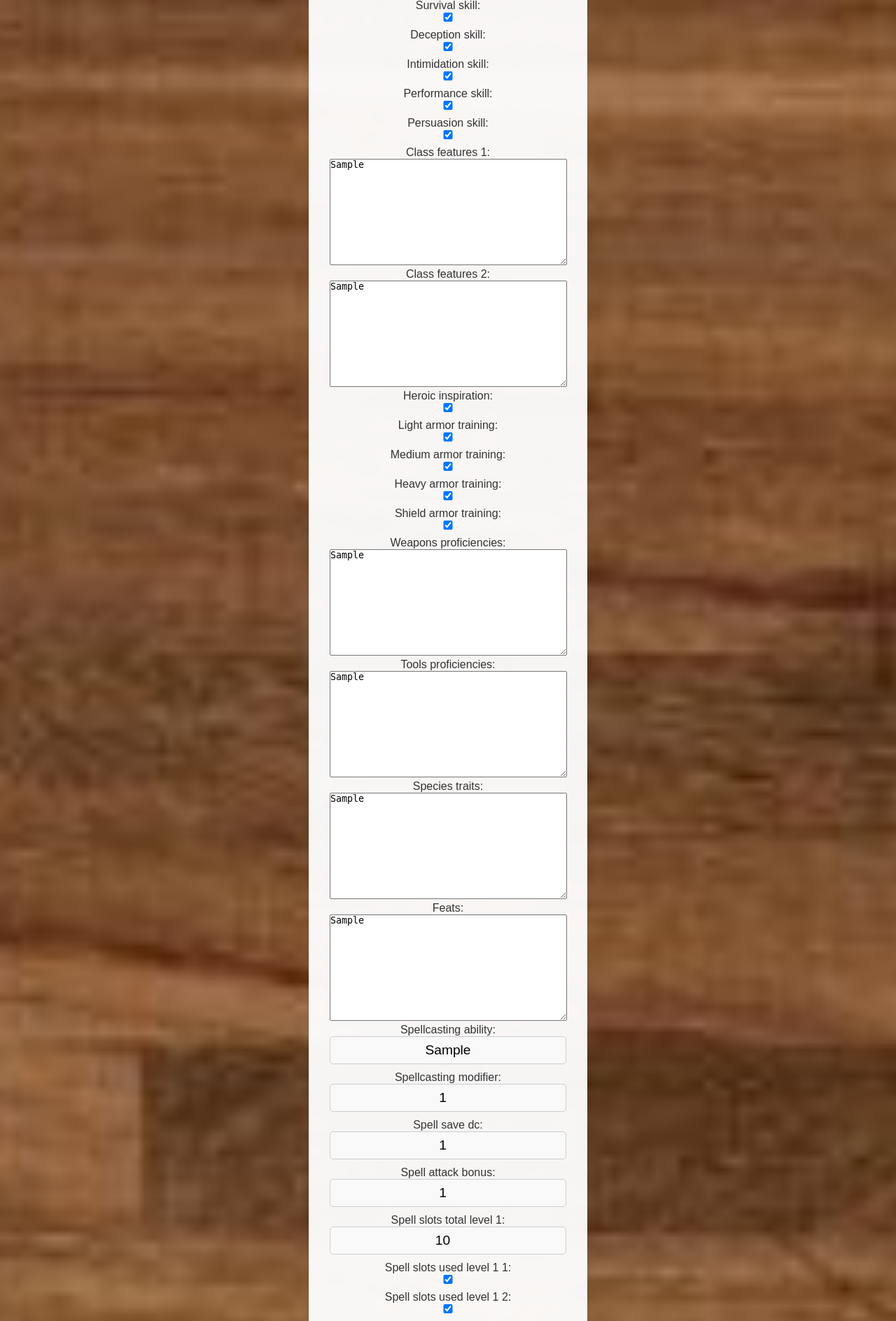
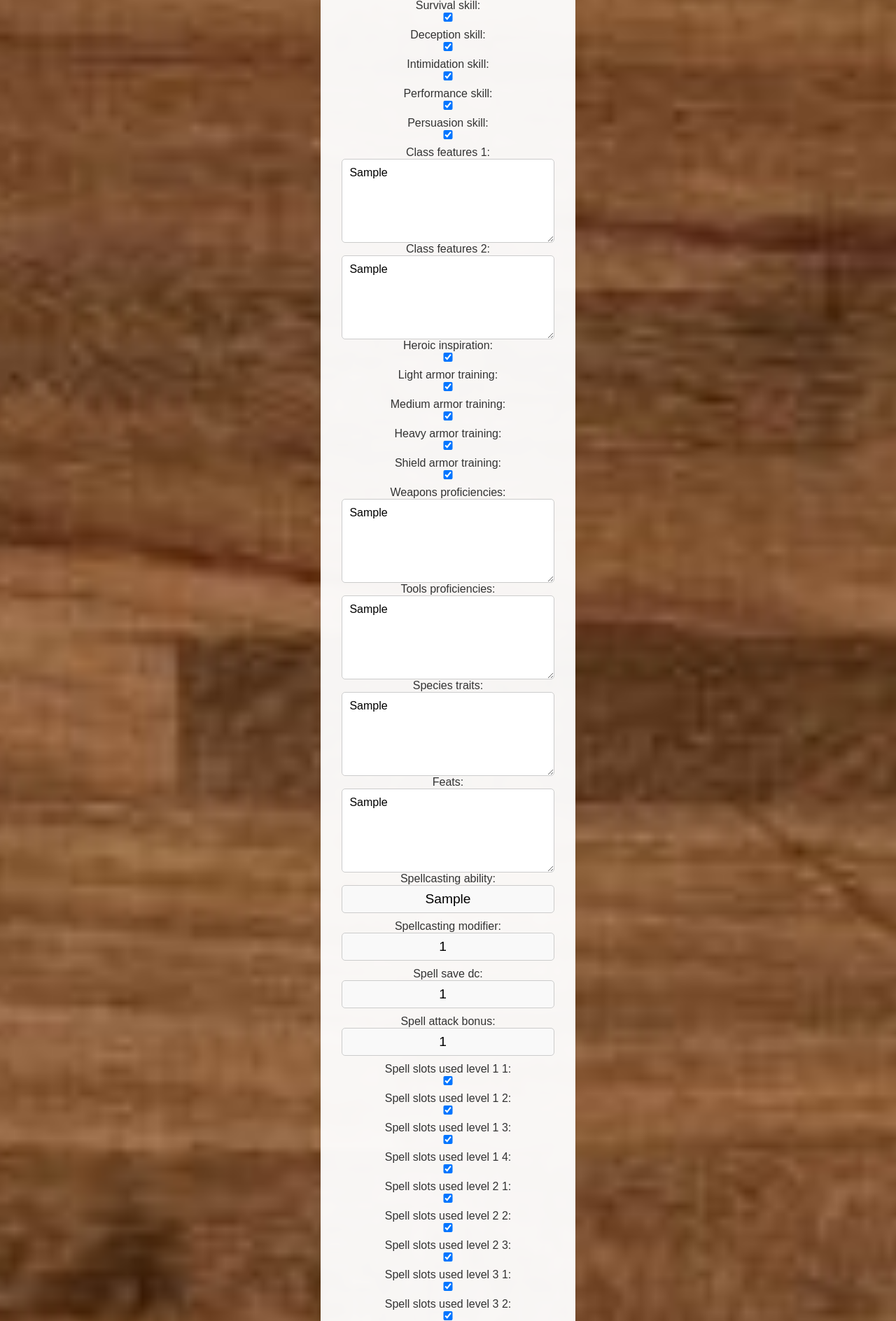
Before and after one commit to BiagiarelliAdriano/HeroesOfTheUniverse, a Django app: page /universe/character/1/ in a window 1280 px wide. Shown: the part 3520-5408 px from the top of the page at 70% size. Run offline with Django 4.2, Linux system fonts and the light colour scheme; tables that the repository leaves empty hold one stand-in row (values such as "Sample post"); some libraries are stand-ins or nearby versions.

Commit message:
Adjust css style for character sheet

```diff
--- a/static/css/styles.css
+++ b/static/css/styles.css
@@ -502,6 +502,19 @@
     text-align: center;
 }
 
+.character-sheet-container textarea {
+    width: 100%;
+    height: 120px;
+    margin: 0 auto;
+    display: block;
+    padding: 10px;
+    box-sizing: border-box;
+    font-family: inherit;
+    font-size: 1rem;
+    border: 1px solid #ccc;
+    border-radius: 5px;
+}
+
 /* Pagination CSS */
 .pagination-buttons {
     display: flex;
--- a/universe/forms.py
+++ b/universe/forms.py
@@ -22,19 +22,17 @@
             'class_features_1', 'class_features_2', 'heroic_inspiration', 'light_armor_training', 'medium_armor_training',
             'heavy_armor_training', 'shield_armor_training', 'weapons_proficiencies', 'tools_proficiencies',
             'species_traits', 'feats', 'spellcasting_ability', 'spellcasting_modifier', 'spell_save_dc',
-            'spell_attack_bonus', 'spell_slots_total_level_1', 'spell_slots_used_level_1_1', 'spell_slots_used_level_1_2',
-            'spell_slots_used_level_1_3', 'spell_slots_used_level_1_4', 'spell_slots_total_level_2',
-            'spell_slots_used_level_2_1', 'spell_slots_used_level_2_2', 'spell_slots_used_level_2_3',
-            'spell_slots_total_level_3', 'spell_slots_used_level_3_1', 'spell_slots_used_level_3_2',
-            'spell_slots_used_level_3_3', 'spell_slots_total_level_4', 'spell_slots_used_level_4_1',
-            'spell_slots_used_level_4_2', 'spell_slots_used_level_4_3', 'spell_slots_total_level_5',
-            'spell_slots_used_level_5_1', 'spell_slots_used_level_5_2', 'spell_slots_used_level_5_3',
-            'spell_slots_total_level_6', 'spell_slots_used_level_6_1', 'spell_slots_used_level_6_2',
-            'spell_slots_total_level_7', 'spell_slots_used_level_7_1', 'spell_slots_used_level_7_2',
-            'spell_slots_total_level_8', 'spell_slots_used_level_8_1', 'spell_slots_total_level_9',
-            'spell_slots_used_level_9_1', 'appearance_area', 'backstory_personality', 'alignment', 'languages',
-            'equipment', 'magic_attunement_1', 'magic_attunement_1_name', 'magic_attunement_2', 'magic_attunement_2_name',
-            'magic_attunement_3', 'magic_attunement_3_name', 'cp', 'sp', 'ep', 'gp', 'pp',
+            'spell_attack_bonus', 'spell_slots_used_level_1_1', 'spell_slots_used_level_1_2',
+            'spell_slots_used_level_1_3', 'spell_slots_used_level_1_4', 'spell_slots_used_level_2_1',
+            'spell_slots_used_level_2_2', 'spell_slots_used_level_2_3', 'spell_slots_used_level_3_1',
+            'spell_slots_used_level_3_2', 'spell_slots_used_level_3_3', 'spell_slots_used_level_4_1',
+            'spell_slots_used_level_4_2', 'spell_slots_used_level_4_3', 'spell_slots_used_level_5_1',
+            'spell_slots_used_level_5_2', 'spell_slots_used_level_5_3', 'spell_slots_used_level_6_1',
+            'spell_slots_used_level_6_2', 'spell_slots_used_level_7_1', 'spell_slots_used_level_7_2',
+            'spell_slots_used_level_8_1', 'spell_slots_used_level_9_1', 'appearance_area',
+            'backstory_personality', 'alignment', 'languages', 'equipment', 'magic_attunement_1',
+            'magic_attunement_1_name', 'magic_attunement_2', 'magic_attunement_2_name', 'magic_attunement_3',
+            'magic_attunement_3_name', 'cp', 'sp', 'ep', 'gp', 'pp',
         ]
 
     class_image = forms.ChoiceField(choices=Character.CLASS_IMAGE_CHOICES, widget=forms.RadioSelect, required=False)
--- a/universe/models/character_models.py
+++ b/universe/models/character_models.py
@@ -118,44 +118,35 @@
     spell_attack_bonus = models.IntegerField(default=0)
 
     # Spell Slots
-    spell_slots_total_level_1 = models.IntegerField(default=0)
     spell_slots_used_level_1_1 = models.BooleanField(default=False)
     spell_slots_used_level_1_2 = models.BooleanField(default=False)
     spell_slots_used_level_1_3 = models.BooleanField(default=False)
     spell_slots_used_level_1_4 = models.BooleanField(default=False)
 
-    spell_slots_total_level_2 = models.IntegerField(default=0)
     spell_slots_used_level_2_1 = models.BooleanField(default=False)
     spell_slots_used_level_2_2 = models.BooleanField(default=False)
     spell_slots_used_level_2_3 = models.BooleanField(default=False)
 
-    spell_slots_total_level_3 = models.IntegerField(default=0)
     spell_slots_used_level_3_1 = models.BooleanField(default=False)
     spell_slots_used_level_3_2 = models.BooleanField(default=False)
     spell_slots_used_level_3_3 = models.BooleanField(default=False)
 
-    spell_slots_total_level_4 = models.IntegerField(default=0)
     spell_slots_used_level_4_1 = models.BooleanField(default=False)
     spell_slots_used_level_4_2 = models.BooleanField(default=False)
     spell_slots_used_level_4_3 = models.BooleanField(default=False)
 
-    spell_slots_total_level_5 = models.IntegerField(default=0)
     spell_slots_used_level_5_1 = models.BooleanField(default=False)
     spell_slots_used_level_5_2 = models.BooleanField(default=False)
     spell_slots_used_level_5_3 = models.BooleanField(default=False)
 
-    spell_slots_total_level_6 = models.IntegerField(default=0)
     spell_slots_used_level_6_1 = models.BooleanField(default=False)
     spell_slots_used_level_6_2 = models.BooleanField(default=False)
 
-    spell_slots_total_level_7 = models.IntegerField(default=0)
     spell_slots_used_level_7_1 = models.BooleanField(default=False)
     spell_slots_used_level_7_2 = models.BooleanField(default=False)
 
-    spell_slots_total_level_8 = models.IntegerField(default=0)
     spell_slots_used_level_8_1 = models.BooleanField(default=False)
 
-    spell_slots_total_level_9 = models.IntegerField(default=0)
     spell_slots_used_level_9_1 = models.BooleanField(default=False)
 
     # Additional Fields
--- a/universe/templates/universe/character.html
+++ b/universe/templates/universe/character.html
@@ -281,63 +281,67 @@
             <!-- Spell Slots -->
             <section class="spell-slots-section">
                 <h3>Spell Slots</h3>
-                <div class="spell-slots">
-                    <p>Level 1</p>{{ form.total_spell_slots_level_1 }}
-                    <p>Expended</p>
+                <div class="spell-slots-grid">
+                    <!-- Column 1 -->
+                    <div class="spell-slot-column">
+                        <div class="spell-slot-row">
+                            <p>Level 1</p>
                             {{ form.spell_slots_used_level_1_1 }}
                             {{ form.spell_slots_used_level_1_2 }}
                             {{ form.spell_slots_used_level_1_3 }}
                             {{ form.spell_slots_used_level_1_4 }}
                         </div>
-                <div class="spell-slots">
-                    <p>Level 2</p>{{ form.total_spell_slots_level_2 }}
-                    <p>Expended</p>
+                        <div class="spell-slot-row">
+                            <p>Level 2</p>
                             {{ form.spell_slots_used_level_2_1 }}
                             {{ form.spell_slots_used_level_2_2 }}
                             {{ form.spell_slots_used_level_2_3 }}
                         </div>
-                <div class="spell-slots">
-                    <p>Level 3</p>{{ form.total_spell_slots_level_3 }}
-                    <p>Expended</p>
+                        <div class="spell-slot-row">
+                            <p>Level 3</p>
                             {{ form.spell_slots_used_level_3_1 }}
                             {{ form.spell_slots_used_level_3_2 }}
                             {{ form.spell_slots_used_level_3_3 }}
                         </div>
-                <div class="spell-slots">
-                    <p>Level 4</p>{{ form.total_spell_slots_level_4 }}
-                    <p>Expended</p>
+                    </div>
+
+                    <!-- Column 2 -->
+                    <div class="spell-slot-column">
+                        <div class="spell-slot-row">
+                            <p>Level 4</p>
                             {{ form.spell_slots_used_level_4_1 }}
                             {{ form.spell_slots_used_level_4_2 }}
                             {{ form.spell_slots_used_level_4_3 }}
                         </div>
-                <div class="spell-slots">
-                    <p>Level 5</p>{{ form.total_spell_slots_level_5 }}
-                    <p>Expended</p>
+                        <div class="spell-slot-row">
+                            <p>Level 5</p>
                             {{ form.spell_slots_used_level_5_1 }}
                             {{ form.spell_slots_used_level_5_2 }}
                             {{ form.spell_slots_used_level_5_3 }}
                         </div>
-                <div class="spell-slots">
-                    <p>Level 6</p>{{ form.total_spell_slots_level_6 }}
-                    <p>Expended</p>
+                        <div class="spell-slot-row">
+                            <p>Level 6</p>
                             {{ form.spell_slots_used_level_6_1 }}
                             {{ form.spell_slots_used_level_6_2 }}
                         </div>
-                <div class="spell-slots">
-                    <p>Level 7</p>{{ form.total_spell_slots_level_7 }}
-                    <p>Expended</p>
+                    </div>
+
+                    <!-- Column 3 -->
+                    <div class="spell-slot-column">
+                        <div class="spell-slot-row">
+                            <p>Level 7</p>
                             {{ form.spell_slots_used_level_7_1 }}
                             {{ form.spell_slots_used_level_7_2 }}
                         </div>
-                <div class="spell-slots">
-                    <p>Level 8</p>{{ form.total_spell_slots_level_8 }}
-                    <p>Expended</p>
+                        <div class="spell-slot-row">
+                            <p>Level 8</p>
                             {{ form.spell_slots_used_level_8_1 }}
                         </div>
-                <div class="spell-slots">
-                    <p>Level 9</p>{{ form.total_spell_slots_level_9 }}
-                    <p>Expended</p>
+                        <div class="spell-slot-row">
+                            <p>Level 9</p>
                             {{ form.spell_slots_used_level_9_1 }}
+                        </div>
+                    </div>
                 </div>
             </section>
 
@@ -358,9 +362,9 @@
             <section class="appearance-section">
                 <h3>Appearance & Background</h3>
                 <label for="id_appearance">Appearance:</label>
-                {{ form.appearance }}
+                {{ form.appearance_area }}
                 <label for="id_backstory">Backstory & Personality:</label>
-                {{ form.backstory }}
+                {{ form.backstory_personality }}
                 <label for="id_alignment">Alignment:</label>
                 {{ form.alignment }}
                 <label for="id_languages">Languages:</label>
```
Also changed, not shown: other parts of static/css/styles.css (+61 -0 lines), universe/migrations/0012_remove_character_spell_slots_total_level_1_and_more.py (added). Lines whose indentation alone changed are shown as unchanged.
